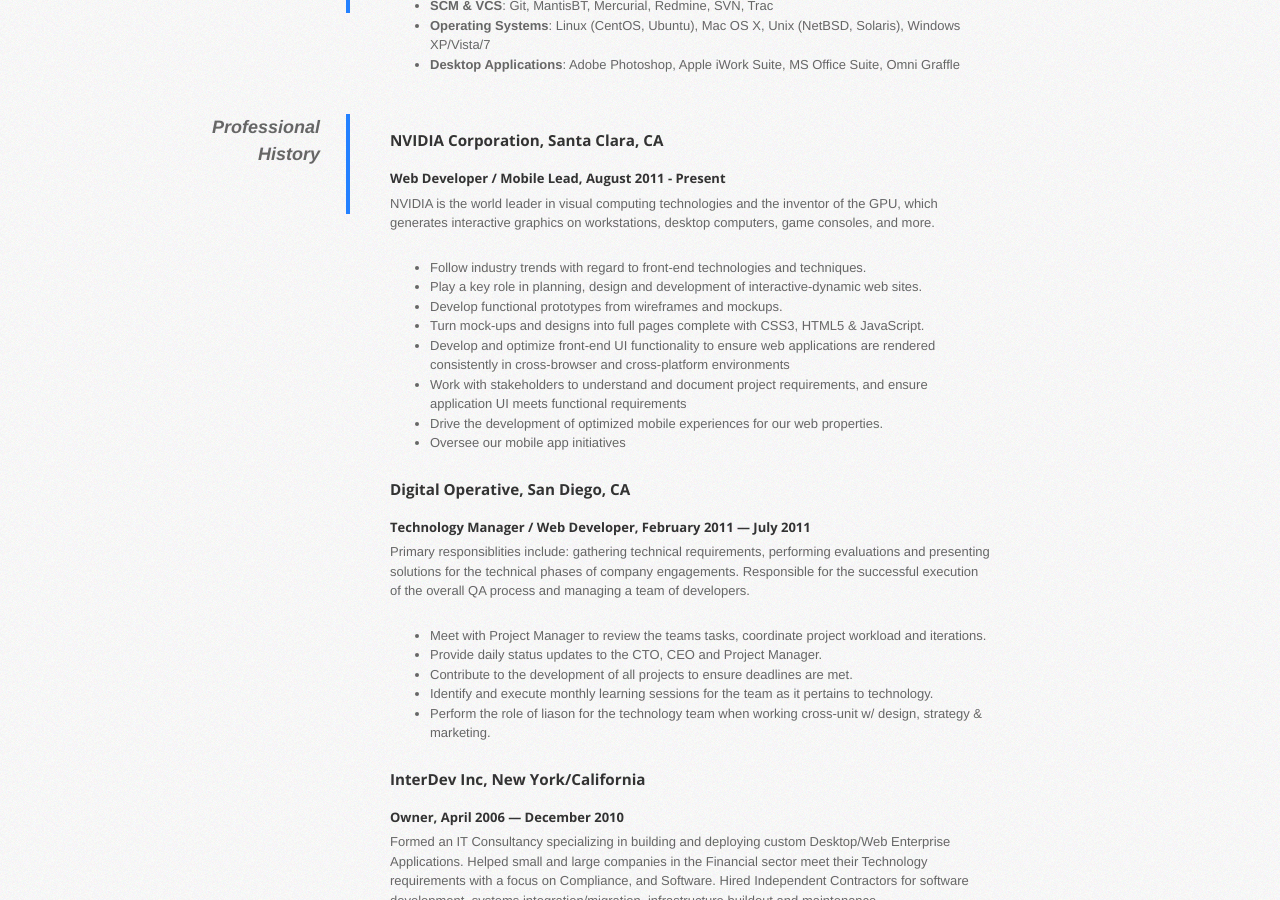
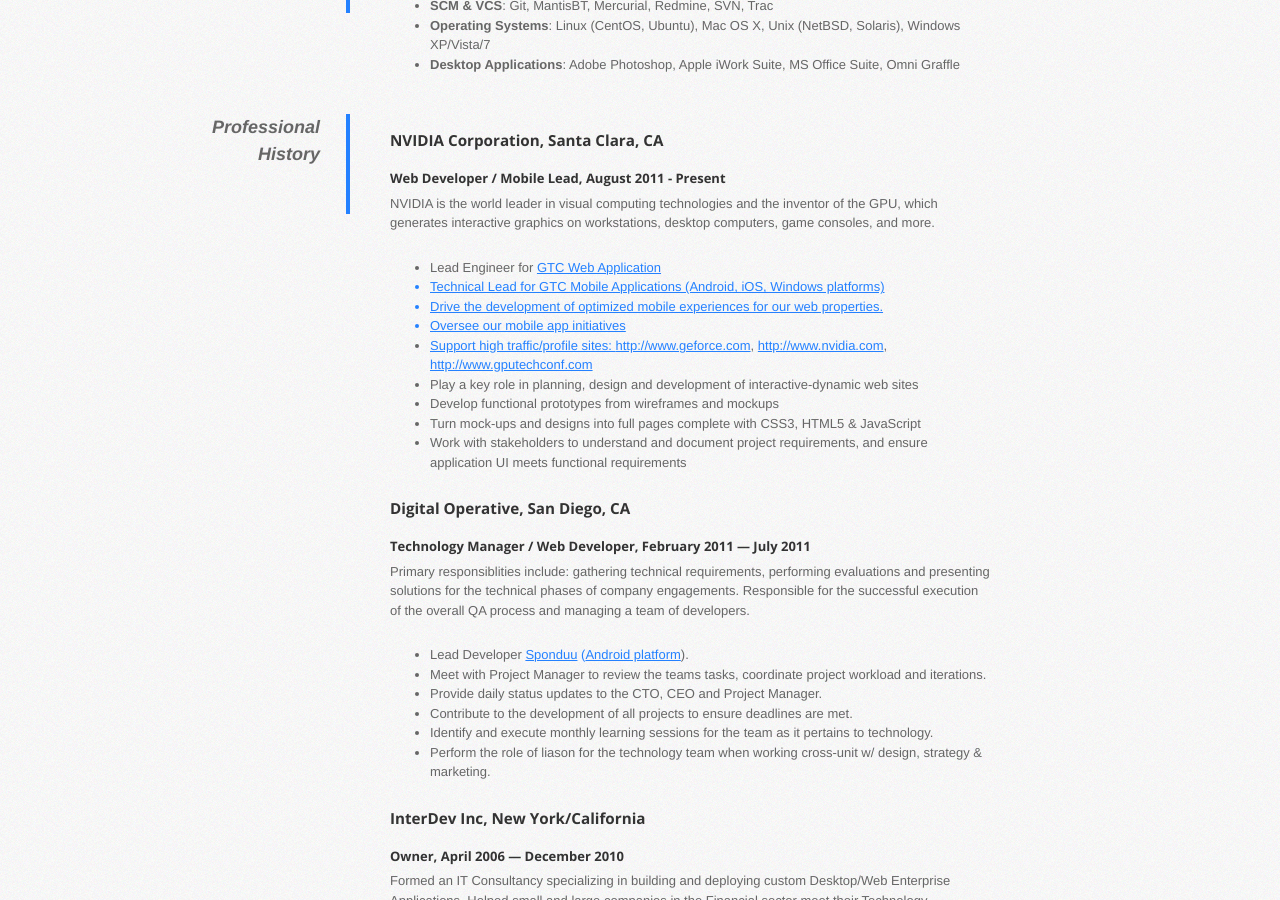
Before and after one commit to mweppler/mweppler.github.com, a Jekyll site: the page built from resume.html, in a window 1280 px wide and 900 px high, scrolled down 503 px. Built offline with Jekyll 4.4.1, drawn with Linux system fonts in a browser that asks for light colours; nearby versions of some CDN libraries.

Commit message:
updated projects and resume

```diff
--- a/resume.html
+++ b/resume.html
@@ -30,14 +30,15 @@
           NVIDIA is the world leader in visual computing technologies and the inventor of the GPU, which generates interactive graphics on workstations, desktop computers, game consoles, and more.
         </p>
         <ul>
-          <li>Follow industry trends with regard to front-end technologies and techniques.</li>
-          <li>Play a key role in planning, design and development of interactive-dynamic web sites.</li>
-          <li>Develop functional prototypes from wireframes and mockups.</li>
-          <li>Turn mock-ups and designs into full pages complete with CSS3, HTML5 & JavaScript.</li>
-          <li>Develop and optimize front-end UI functionality to ensure web applications are rendered consistently in cross-browser and cross-platform environments</li>
+          <li>Lead Engineer for <a href="https://registration.gputechconf.com">GTC Web Application</li>
+          <li>Technical Lead for GTC Mobile Applications (Android, iOS, Windows platforms)</li>
+          <li>Drive the development of optimized mobile experiences for our web properties.</li>
+          <li>Oversee our mobile app initiatives</li>
+          <li>Support high traffic/profile sites: <a href="http://www.geforce.com">http://www.geforce.com</a>, <a href="http://www.nvidia.com">http://www.nvidia.com</a>, <a href="http://www.gputechconf.com">http://www.gputechconf.com</a></li>
+          <li>Play a key role in planning, design and development of interactive-dynamic web sites</li>
+          <li>Develop functional prototypes from wireframes and mockups</li>
+          <li>Turn mock-ups and designs into full pages complete with CSS3, HTML5 &amp; JavaScript</li>
           <li>Work with stakeholders to understand and document project requirements, and ensure application UI meets functional requirements</li>
-          <li>Drive the development of optimized mobile experiences for our web properties. </li>
-          <li>Oversee our mobile app initiatives</li>
         </ul>
       </section>
       <section>
@@ -46,6 +47,7 @@
         <p>Primary responsiblities include: gathering technical requirements, performing evaluations and presenting solutions for the technical phases of company engagements. Responsible for the successful execution of the overall QA process and managing a team of developers.
         </p>
         <ul>
+          <li>Lead Developer <a href="http://www.sponduu.com/">Sponduu<a/> (<a href="http://www.sponduu.com/gomobile/android">Android platform</a>).</li>
           <li>Meet with Project Manager to review the teams tasks, coordinate project workload and iterations.</li>
           <li>Provide daily status updates to the CTO, CEO and Project Manager.</li>
           <li>Contribute to the development of all projects to ensure deadlines are met.</li>
```
Also changed, not shown: projects.html (+11 -9 lines).
